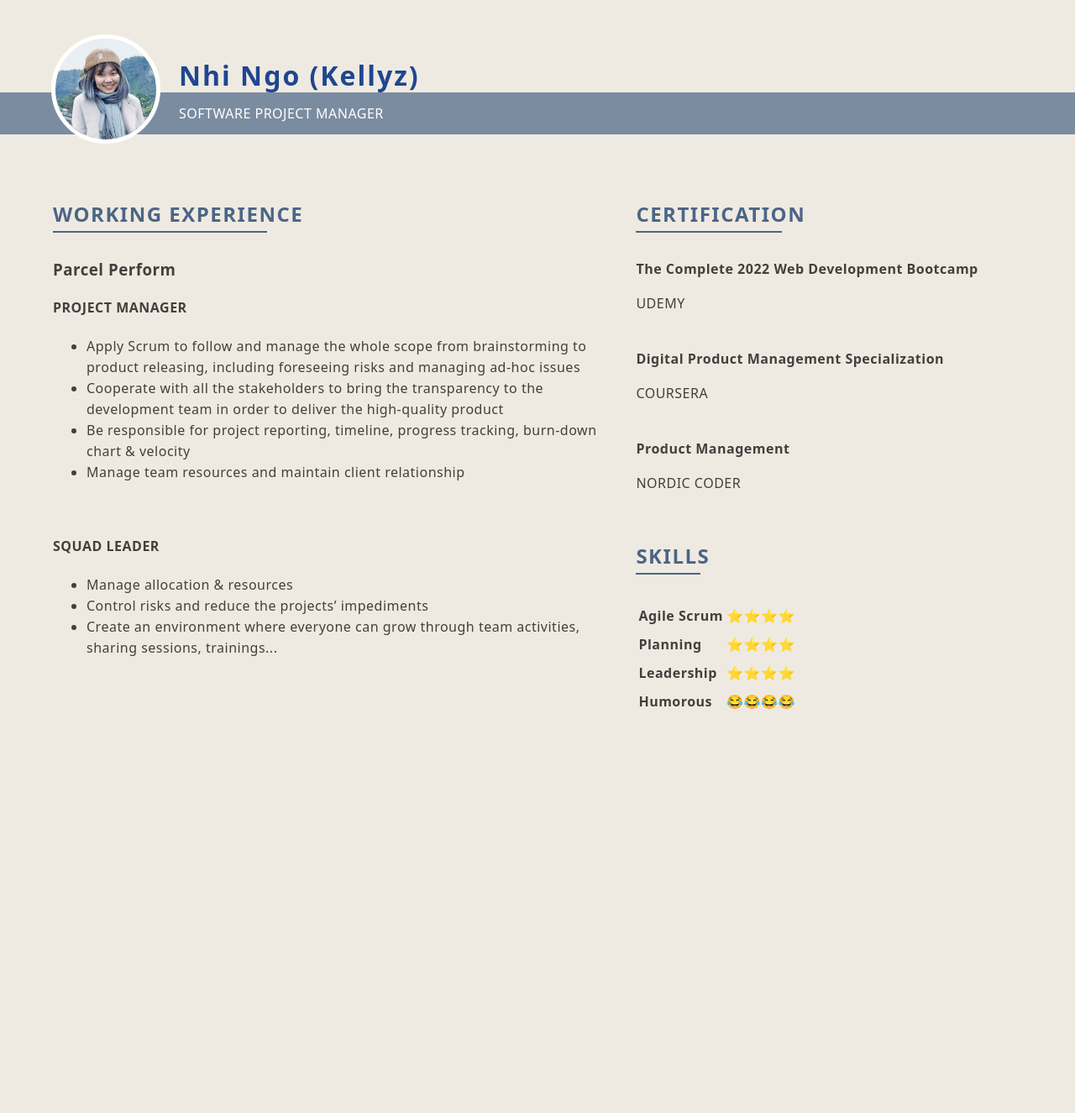
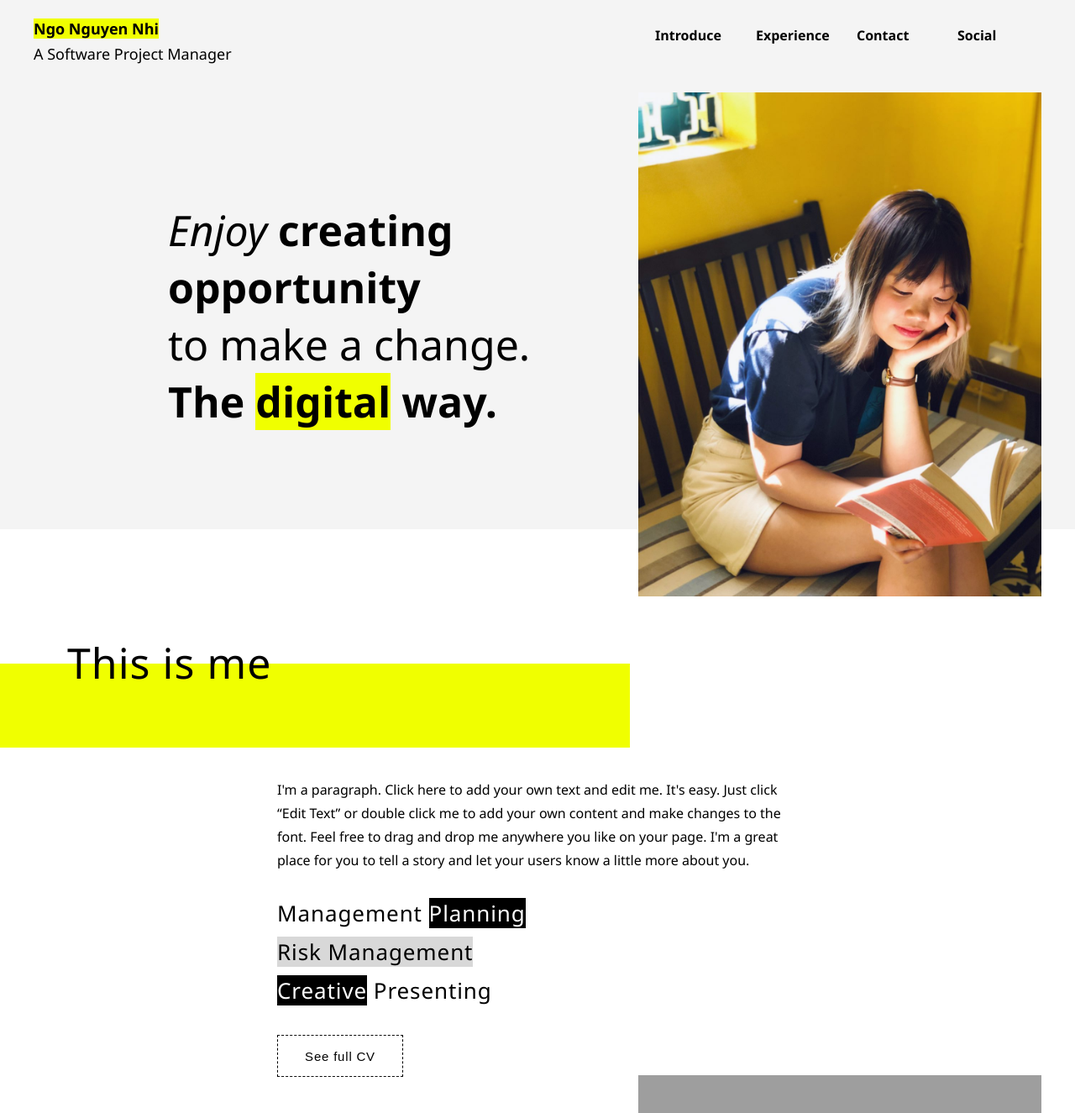
Before and after one commit to nguyennhingo/profile, a plain HTML site: page index.html in a window 1280 px wide. Shown: the top 1325 px of the page at 84% size. Before the commit the page ends 876 px from the top, so only its background shows below. Drawn offline with Linux system fonts and the light colour scheme; grey boxes are pictures that could not be loaded.

Commit message:
with client logos

```diff
--- /dev/null
+++ b/css/style.css
@@ -0,0 +1,236 @@
+body {
+    margin: 0;
+    font-family: 'Segoe UI', Tahoma, Geneva, Verdana, sans-serif;
+}
+
+
+.main-nav {
+    position: relative;
+    width: 100%;
+    height: 80px;
+    background-color: #f4f4f4;
+
+}
+
+.intro-nav {
+position: absolute;
+width: 50%;
+line-height: 12px;
+padding: 10px 40px;
+vertical-align: baseline;
+font-size: 18px;
+}
+
+.menu {
+position: absolute;
+width: 50%;
+right: 20px;
+padding-top: 15px;
+margin-top: 0;
+}
+
+.menu ul {
+    list-style-type: none;
+    display: flex;
+    float: right;
+    font-weight: 600;
+}
+
+.menu ul li{
+    width: 120px;
+}
+
+.highlight-text {
+    background-color: #f0ff00;
+}
+
+.intro-banner {
+    position: absolute;
+    width: 100%;
+    height: 550px;
+    display: flex;
+    background-color: #f4f4f4;
+}
+
+.intro-text {
+    position: absolute;
+    left: 200px;
+    top: 160px;
+    width: 500px;
+    font-size: 50px;
+    font-weight: 400;
+}
+.banner {
+    position: absolute;
+    right: 40px;
+}
+.banner img {
+    height: 600px;
+    width: 100%;
+    margin-top: 30px;
+}
+
+.content {
+    position: relative;
+    height: 1200px;
+    display: flex;
+    flex-direction: column;
+
+}
+.intro-wrapper {
+    position: absolute;
+    top: 700px;
+    padding-bottom: 40px;
+
+}
+
+.bg {
+    background-color: #f0ff00;
+    height: 100px;
+    width: 750px;
+    position: relative;
+    top: 10px;
+    padding-left: 0;
+}
+.itsme {
+      display: flex;
+      position: relative;
+      height: 100px;
+}
+.itsme p{
+    font-size: 50px;
+    letter-spacing: 1px;
+    font-weight: 300;
+    position: absolute;
+    left: 80px;
+    top: -75px;
+}
+
+.intro-para {
+    padding: 30px 330px 0;
+    line-height: 28px;
+}
+
+.keywords {
+    padding: 10px 330px 0;
+    line-height: 28px;
+    font-size: 26px;
+    font-weight: 350;
+    letter-spacing: 0.9px;
+    line-height: 46px;
+}
+
+.see-full {
+    margin-left: 330px;
+    margin-top: 30px;
+    height: 50px;
+    width: 150px;
+    font-size: 15px;
+    background-color: transparent;
+    border-width: 1.5px;
+    border-style: dashed;
+    border-color: black;
+    font-weight: 400;
+    letter-spacing: 0.8px;
+}
+
+.right-col {
+   position: absolute;
+   top: 1200px;
+   right: 40px;
+}
+
+.skills{
+    position: relative;
+    top: 1700px;
+    height: 600px;
+    background-color: white;
+}
+.bgskill {
+    background-color: #f4f4f4;
+    width: 600px;
+    height: 600px;
+    position: absolute;
+    top: -200px;
+    left: 150px;
+    padding: 50px 120px;
+}
+.skillText {
+    line-height: 28px;
+    width: 600px;
+}
+
+.yelBar {
+    background-color: #f0ff00;
+    position: absolute;
+    top: -100px;
+    left: 920px;
+    height: 650px;
+    width: 90px;
+}
+
+.clientWrap {
+    height: 300px;
+    width: 100%;
+    position: relative;
+    top: 1850px;
+}
+
+
+.clientTitle {
+    position: absolute;
+    top: 0px;
+    height: 600px;
+    width: 100%;
+    display: block;
+}
+
+.clientTitle p{
+    font-size: 50px;
+    letter-spacing: 1px;
+    font-weight: 300;
+    position: absolute;
+    left: 80px;
+    top: -156px;
+}
+
+.bg2{
+    background-color: #f0ff00;
+    height: 100px;
+    position: absolute;
+    width: 600px;
+}
+
+
+.clientListWrap {
+    align-items: center;
+    width: 100%;
+    height: 500px;
+}
+
+
+.clientList {
+    position: absolute;
+    top: 48px;
+    left: 15%;
+    background-color: black;
+    width: 70%;
+    padding: 0 60px;
+    height: 400px;
+    text-align: center;
+}
+
+
+.clientList p{
+    color: #f4f4f4;
+    padding-top: 40px;
+    line-height: 28px;
+}
+.logo {
+    padding-top: 60px;
+}
+.logo a img{
+    height: 80px;
+    max-width: 100%;
+    padding: 0 30px;
+}
--- a/index.html
+++ b/index.html
@@ -4,132 +4,121 @@
     <meta charset="UTF-8">
     <meta http-equiv="X-UA-Compatible" content="IE=edge">
     <meta name="viewport" content="width=device-width, initial-scale=1.0">
-    <title style="line-height: 25px;">Kellyz'</title>
-    <link rel="stylesheet" href="css\styles.css">
+    <title>Kellyz'</title>
+    <link rel="stylesheet" href="css\style.css">
 </head>
 <body>
-    <div class="header">
-    <div class="line"></div>
-    <table class="header-table" cellspacing="20">
-        <tr>
-            <td>
-            <img src="images\nhicv.png" style="width:120px;" height="120px;">
-            </td>
-            <td>
-                <h1>Nhi Ngo (Kellyz)</h1>
-                <p style="font-weight: 500; color: white; margin-top: 20px;">SOFTWARE PROJECT MANAGER</p>
-            </td>
-        </tr>
-    </table>
+    <!-- nav -->
+<div class="sticky">
+    <div class="main-nav">
+    <div class="intro-nav">
+        <p><b><span class="highlight-text">Ngo Nguyen Nhi</span></b></p>
+        <p>A Software Project Manager</p>
+    </div>
+    <div class="menu">
+        <ul>
+            <li>Introduce</li>
+            <li>Experience</li>
+            <li>Contact</li>
+            <li>Social</li>
+        </ul>
+    </div>
 </div>
-    <table class="maintable">
-        <tr>
-            <td class="leftrow">
+</div>
 
-    <h2 class="section-title">
-        <span>
-            WORKING EXPERIENCE
-            <hr>
-        </span>
+<!-- top banner content -->
+<div class="content">
+<div class="intro-banner">
+    <div class="intro-text">
+        <span><i>Enjoy</i> <b>creating</b></span>
+        <br><span><b>opportunity</b></span>
+        <br><span>to make a change.</span>
+        <br><span><b>The <span class="highlight-text">digital</span> way.</b></span>
+    </div>
+    <div class="banner">
+        <img src="img\banner.jpg" alt="">
+    </div>
+</div>
+<div class="divider"></div>
+
+<!-- This is me -->
+<div class="intro-wrapper">
+        <div class="itsme"><div class="bg"></div>
+            <p>This is <b style="font-weight: 550;">me</b></p>
+        </div>
+        <div class="intro-para">
+            <p>I'm a paragraph.  Click here to add your own text and edit me. It's easy. Just click “Edit Text” or double click me to add your own content and make changes to the font. Feel free to drag and drop me anywhere you like on your page. I'm a great place for you to tell a story and let your users know a little more about you.</p>
+        </div>
+        <div class="keywords">
+            <span>Management</span>
+            <span style="background-color: black; color: white; ">Planning</span>
+        <br><span style="background-color: rgb(216, 216, 216);"> Risk Management </span>
+        <br><span style="background-color: black; color: white;"> Creative</span>
+            <span>Presenting</span>
+        </div>
+        <button class="see-full">
+            See full CV
+        </button>
+</div>
+
+<!-- left image and introduce exp -->
+<div class="image-col">
+    <div class="left-col">
+
+    </div>
+    <div  class="right-col">
+        <img src="img\IMG_7115.jpg" alt="nhipp" style=" width: 480px;
+        height: auto;">
+    </div>
+</div>
+
+<div class="skills">
+    <div class="bgskill">
+    <div class="skillText">
+        <h3 style="font-size: 50px;
+        font-weight: 400; line-height: 60px;">
+        I advise companies and and campaigns
+        </h3>
+        <p>
+            I'm a paragraph. Click here to add your own text and edit me. It's easy. Just click “Edit Text” or double click me to add your own content and make changes to the font. Feel free to drag and drop me anywhere you like on your page. I'm a great place for you to tell a story and let your users know a little more about you.
+            <br><br>
+            This is a great space to write a long text about your company and your services. You can use this space to go into a little more detail about your company. Talk about your team and what services you provide. Tell your visitors the story of how you came up with the idea for your business and what makes you different from your competitors. Make your company stand out and show your visitors who you are.
+        </p>
+        <button class="see-full" style="margin-left: 0;">
+            Get in Touch
+        </button>
+        </div>
+    </div>
+
+    <div class="yelBar">
+    </div>
+</div>
+
+<!-- Clients & Collaborations -->
+<div class="clientWrap">
+        <div class="clientTitle">
+            <div class="bg2"></div>
+            <p>Client &
+                <br> <b style="font-weight: 550;">Collaborations</b></p>
+        </div>
+
+        <div class="clientListWrap">
+            <div class="clientList">
+            <p>I'm a customers. Click here to add your own text and edit me. It's easy.</p>
+            <p style="padding: 0;">Here are some of my big projects that we have worked on!</p>
+            <div class="logo">
+                <a><img src="img\PP logo variations-white.png" alt=""></a>
+                <a><img src="img\Samsung Logo PNG White.png" alt=""></a>
+                <a><img src="img\logo.png" alt=""></a>
+            </div>
+        </div>
+
+        </div>
+</div>
 
 
-    </h2>
-    <h3><b>Parcel Perform</b></h3>
-    <h4>PROJECT MANAGER</h4>
-    <ul>
-        <li>Apply Scrum to follow and manage the whole scope from
-            brainstorming to product releasing, including foreseeing risks
-            and managing ad-hoc issues</li>
-            <li>
-            Cooperate with all the stakeholders to bring the transparency
-            to the development team in order to deliver the high-quality
-            product
-            </li>
-            <li>
-            Be responsible for project reporting, timeline, progress
-            tracking, burn-down chart & velocity
-            </li>
-            <li>
-            Manage team resources and maintain client relationship
-            </li>
-    </ul>
-    <br>
-    <h4>SQUAD LEADER</h4>
-        <ul>
-            <li>
-                Manage allocation & resources
-            </li>
-            <li>
-                Control risks and reduce the projects’ impediments
-            </li>
-            <li>
-                Create an environment where everyone can grow through team
-                activities, sharing sessions, trainings...
-            </li>
-        </ul>
-    </td>
-
-    <td>
-
-        <h2 class="section-title">
-            <span>CERTIFICATION
-                <hr>
-            </span>
-        </h2>
-    <b>The Complete 2022 Web Development Bootcamp</b>
-    <p>UDEMY</p>
-    <br>
-    <b>Digital Product Management Specialization</b>
-    <p>COURSERA</p>
-    <br>
-    <b>Product Management</b>
-    <p>NORDIC CODER</p>
-    <br>
-    <h2 class="section-title"> <span>SKILLS
-        <hr></span>
-    </h2>
-    <table class="small-table">
-        <tr>
-            <td>
-            <b>Agile Scrum</b>
-            </td>
-            <td>
-                ⭐⭐⭐⭐
-            </td>
-        </tr>
-        <tr>
-            <td>
-            <b>Planning</b>
-            </td>
-            <td>
-                ⭐⭐⭐⭐
-            </td>
-        </tr>
-        <tr>
-            <td>
-            <b>Leadership</b>
-            </td>
-            <td>
-                ⭐⭐⭐⭐
-            </td>
-        </tr>
-        <tr>
-            <td>
-            <b>Humorous</b>
-            </td>
-            <td>
-                😂😂😂😂
-            </td>
-        </tr>
-    </table>
-</td>
-</tr>
-
-
-
-</table>
+</div>
 
 
 
 </body>
-</html>
```
Also changed, not shown: img/PP logo variations-white.png (added), img/Samsung Logo PNG White.png (added), img/banner.jpg (added), img/logo.png (added), 2 other files.
